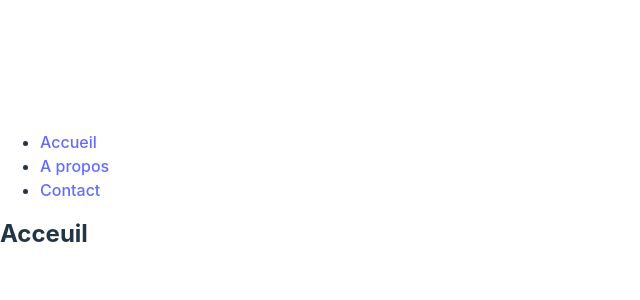
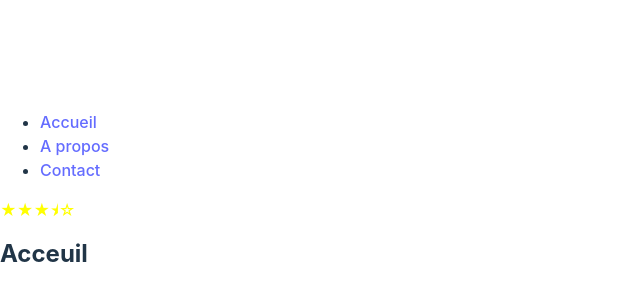
Before and after one commit to martindufresne/portfolio-react, a React (Vite) app: page / in a window 1280 px wide. Shown: the part 210-510 px from the top of the page, without its empty margins (0-640 px from the left). Built offline with nearby package versions, Linux system fonts and the light colour scheme.

Commit message:
Add star rating component

```diff
--- a/src/App.jsx
+++ b/src/App.jsx
@@ -1,4 +1,5 @@
 import React from 'react'
+import StarRating from './components/StarRating'
 import {
   BrowserRouter as Router,
   Routes,
@@ -35,6 +36,7 @@ function App() {
             </li>
           </ul>
         </nav>
+        <div><StarRating rating={3.5}/></div>
 
         <Routes>
           <Route path="/apropos" element={<About />} />
--- /dev/null
+++ b/src/components/StarRating.jsx
@@ -0,0 +1,30 @@
+import React from "react";
+
+const Star = ({ selected }) => (
+  <span>
+    {selected === 0.5 ? "⯨" : selected ? "★" : "☆"}
+  </span>
+);
+
+const StarRating = ({rating}) => {
+  let stars = [];
+  for (let i = 0; i < 5; i++) {
+    if (i < rating) {
+      stars.push({ selected: true });
+    } else {
+      stars.push({ selected: false });
+    }
+  }
+  if (rating % 1 !== 0) {
+    stars[Math.floor(rating)] = { selected: 0.5 };
+  }
+  return (
+    <div className="star">
+      {stars.map((star, index) => (
+        <Star key={index} selected={star.selected} />
+      ))}
+    </div>
+  );
+};
+
+export default StarRating;
--- a/src/index.css
+++ b/src/index.css
@@ -68,3 +68,8 @@ button:focus-visible {
     background-color: #f9f9f9;
   }
 }
+
+
+.star > span {
+  color: yellow;
+}
```
Also changed, not shown: src/App.css (line endings or trailing spaces).
